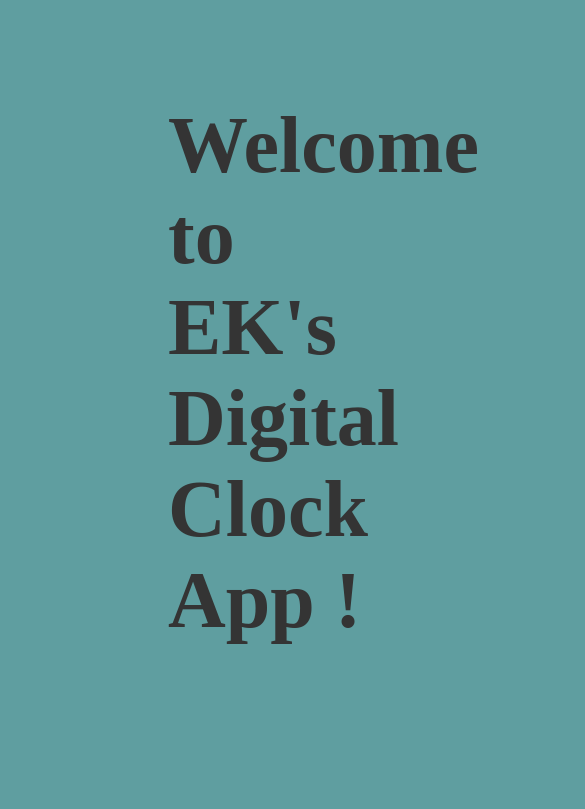
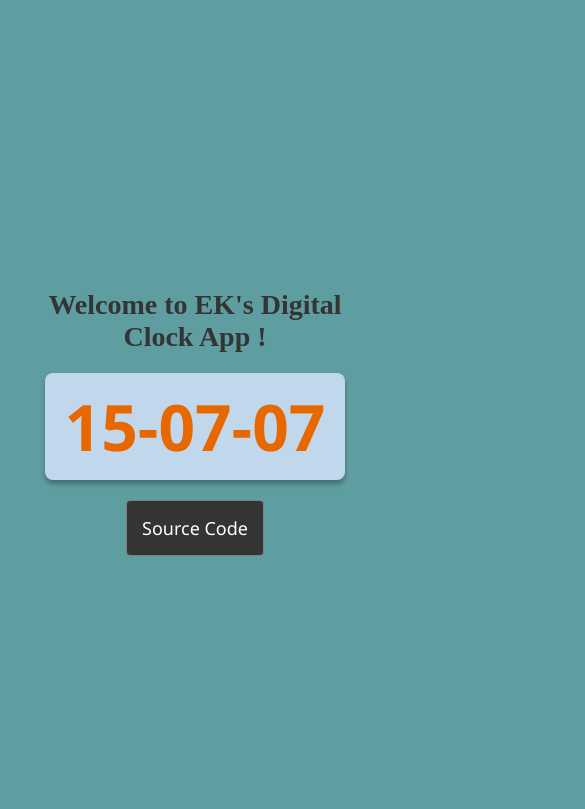
Before and after one commit to Elango-Kannan-00/Digital-Clock, a React (Vite) app: page / in a window 390 px wide. Shown: the top 809 px of the page, 585 px wide, since content can reach past the window. Built offline with nearby package versions, Linux system fonts and the light colour scheme.

Commit message:
style: update App.css for improved layout and styling; remove incorrect margin in button

```diff
--- a/src/App.css
+++ b/src/App.css
@@ -1,4 +1,7 @@
 body {
+  margin: 0;
+  padding: 0;
+  height: 100%;
   background-color: cadetblue;
 }
 
@@ -28,7 +31,7 @@ body {
   padding: 15px 15px;
   background-color: rgb(52, 52, 52);
   border-radius: 4px;
-  margin: 1px solid grey;
+  border: 1px solid grey; /* corrected */
   color: white;
   font-size: 20px;
   margin-left: 730px;
@@ -37,32 +40,39 @@ body {
   text-decoration: none;
 }
 
-/* @media (max-width: 768px) {
+
+@media (max-width: 768px) {
+  body {
+    margin: 0;
+    padding: 0;
+  }
+
   .clock-container {
     display: flex;
     flex-direction: column;
     align-items: center;
+    justify-content: center; /* Centers vertically */
     gap: 20px;
-    padding: 20px;
+    padding: 40px 20px;
+    min-height: 100vh; /* Full height for vertical centering */
+    box-sizing: border-box;
   }
 
   .clock-container h1 {
+    font-size: 28px;
+    text-align: center;
     margin: 0;
-    font-size: 40px;
-    text-align: center;
   }
 
   #clock {
+    font-size: 4rem;
     margin: 0;
-    margin-left: 0;
-    margin-right: 0;
-    font-size: 5rem;
-    width: 90%;
-    max-width: 400px;
+    padding: 10px 20px;
+    border-radius: 8px;
   }
 
   .button {
+    font-size: 18px;
     margin: 0;
-    font-size: 18px;
   }
-} */
+}
--- a/src/main.jsx
+++ b/src/main.jsx
@@ -1,7 +1,6 @@
 import { StrictMode } from 'react'
 import { createRoot } from 'react-dom/client'
 import App from './App.jsx'
-import './App.css'
 
 createRoot(document.getElementById('root')).render(
   <StrictMode>
```
